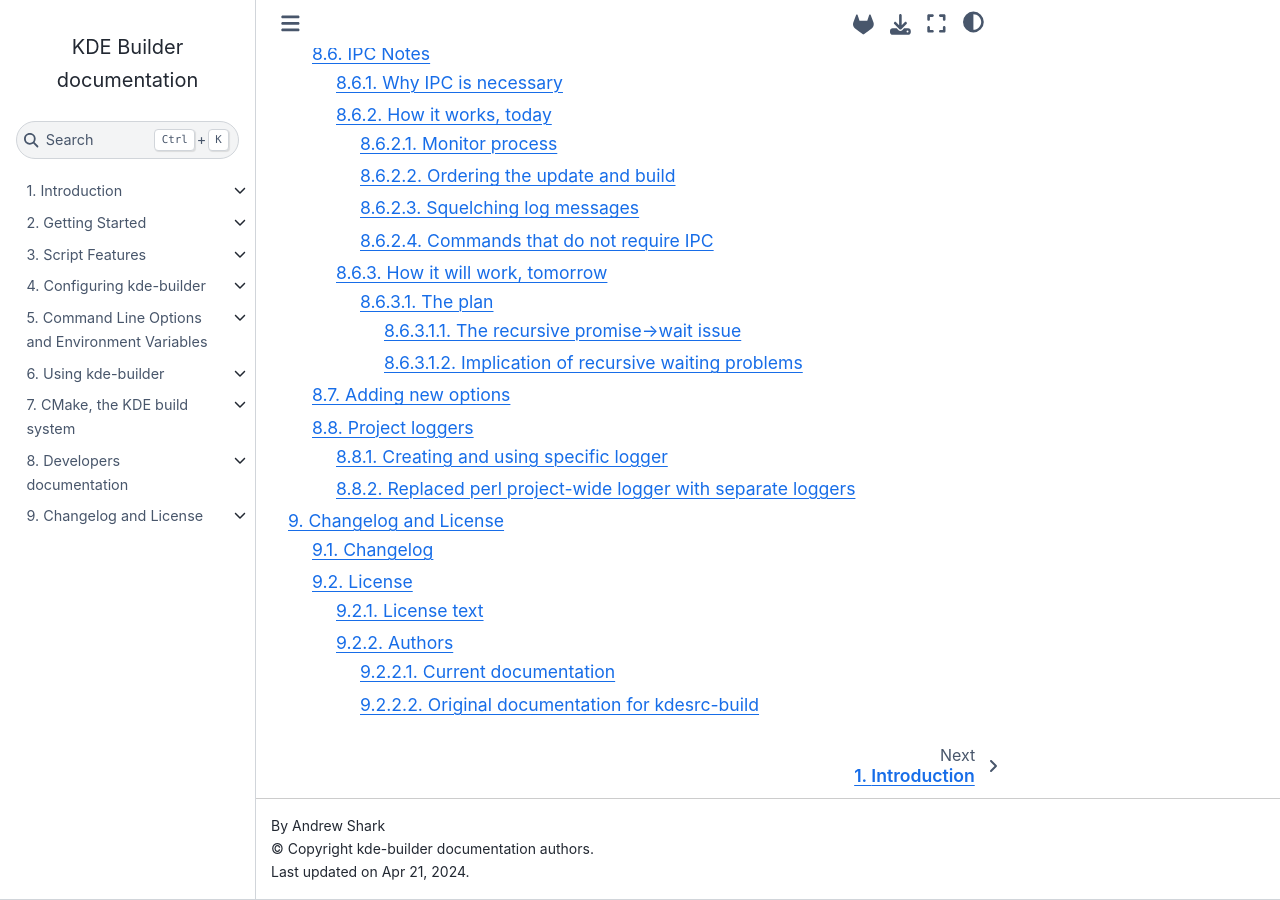
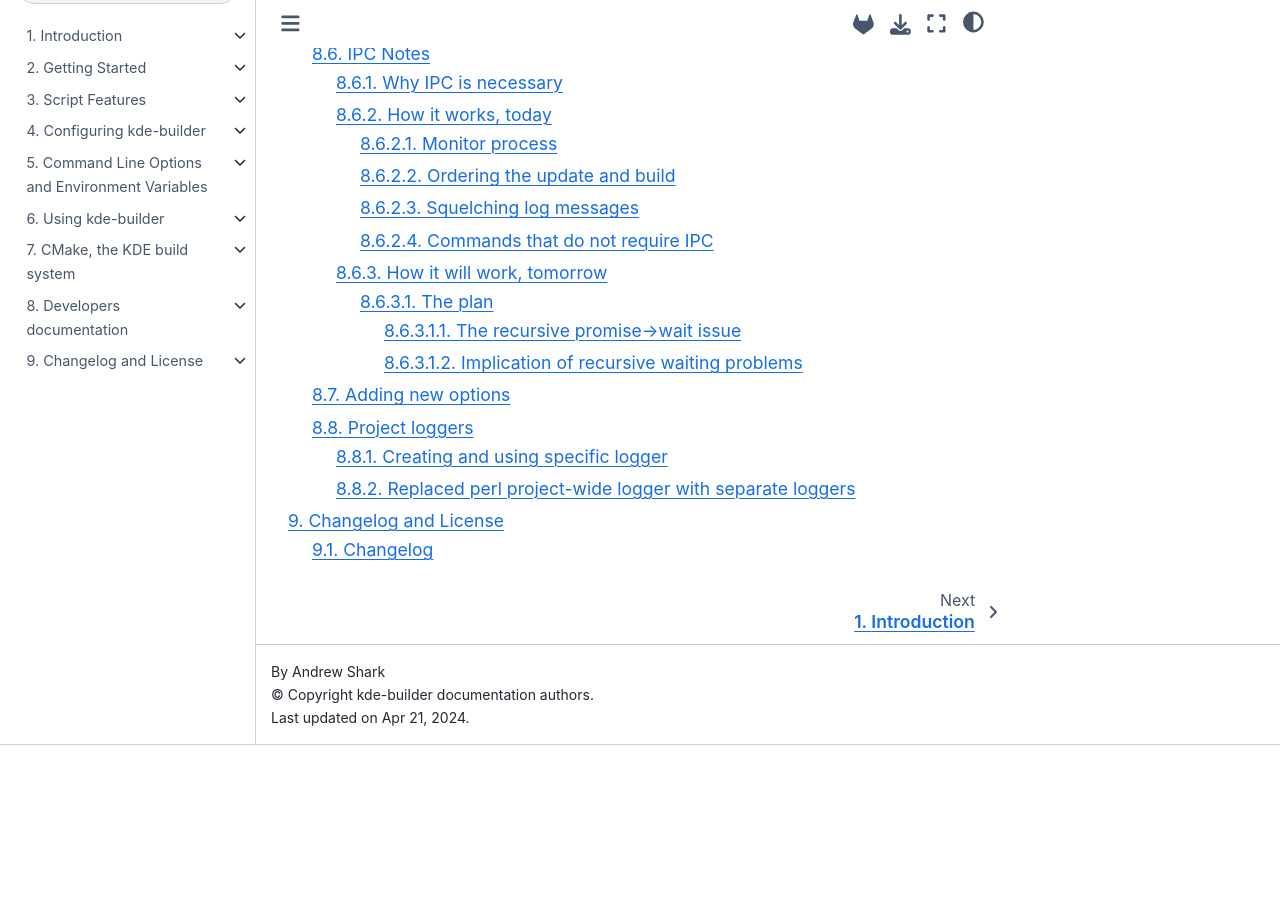
Before and after one commit to KDE/kde-builder, a Sphinx documentation site: the page built from doc/index.md, in a window 1280 px wide and 900 px high, scrolled down 4622 px. Built offline with Sphinx 7.4.7 and the Sphinx Book theme 1.1.4, drawn with Linux system fonts in a browser that asks for light colours; after the commit the page ends 5367 px from its top, so only the background shows below that; some of the changed lines change nothing that is shown.

Commit message:
Remove credits and license chapter to not confuse reuse lint

````diff
--- a/doc/chapter_09/credits-and-license.md
+++ /dev/null
@@ -1,26 +0,0 @@
-(credits-and-license)=
-# License
-
-## License text
-
-Permission is granted to copy, distribute and/or modify this document under
-the terms of the GNU Free Documentation License, Version 1.2 or any later
-version published by the Free Software Foundation; with no Invariant
-Sections, no Front-Cover Texts, and no Back-Cover Texts.
-
-(authors)=
-## Authors
-
-### Current documentation
-
-Copyright (c) 2024 Andrew Shark <ashark@linuxcomp.ru>
-... and others. Check the git source repository for specifics.
-
-### Original documentation for kdesrc-build
-
-Copyright (c) 2005-2008, 2010-2022 Michael Pyne <mpyne@kde.org>
-Copyright (c) 2005 Carlos Leonhard Woelz <carloswoelz@imap-mail.com>
-Copyright (c) 2009 Burkhard Lück <lueck@hube-lueck.de>
-Copyright (c) 2007, 2011 Federico Zenith <federico.zenith@members.fsf.org>
-Copyright (c) 2009-2011 Yuri Chornoivan <yurchor@ukr.net>
-... and others. Check the git source repository for specifics.
--- a/doc/chapter_09/index.md
+++ b/doc/chapter_09/index.md
@@ -2,5 +2,4 @@
 
 ```{toctree}
 changelog
-credits-and-license
 ```
````
